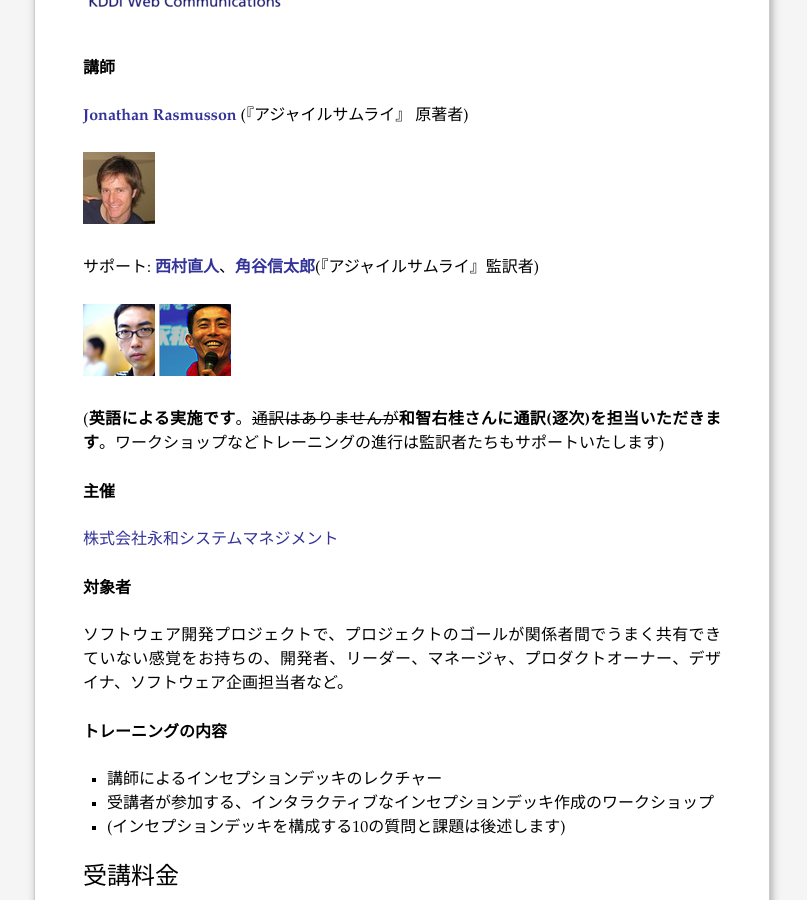
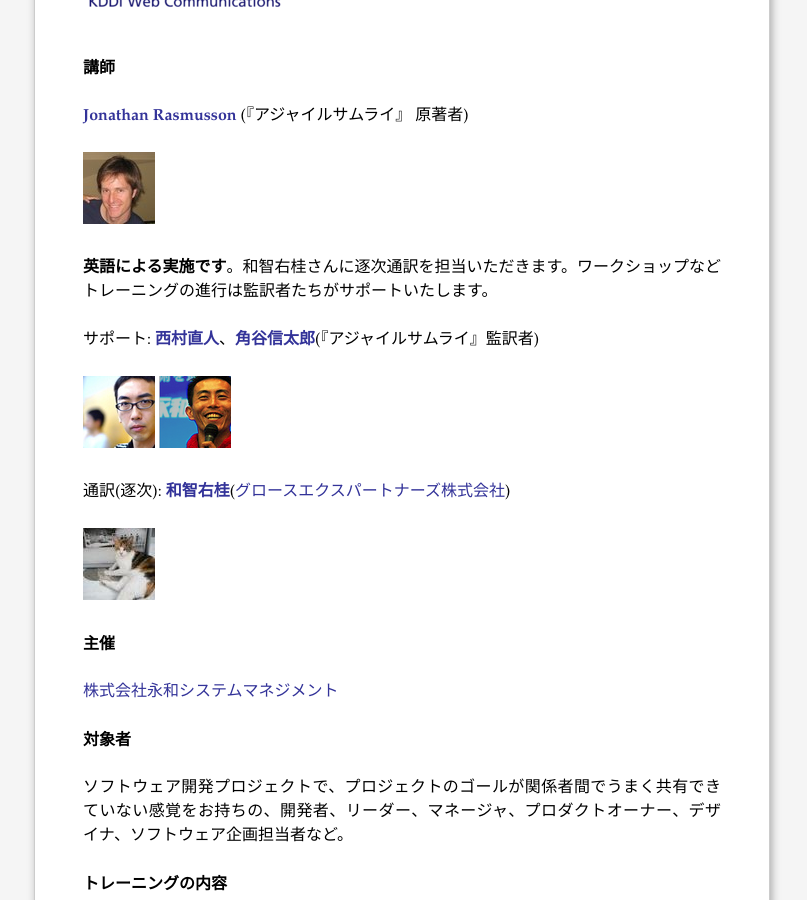
Before and after one commit to agile-samurai-ja/training, a Jekyll site: the page built from _posts/2012-03-22-inceptiondeck.md, in a window 1280 px wide and 900 px high, scrolled down 945 px. Shown: the whole window, without its empty margins (238-1045 px from the left). Built offline with Jekyll 4.4.1, drawn with Linux system fonts in a browser that asks for light colours; a script that is not in the unit is left out; comment, search, counter and statistics services are not loaded.

Commit message:
add link to gxp.co.jp

```diff
--- a/_posts/2012-03-22-inceptiondeck.md
+++ b/_posts/2012-03-22-inceptiondeck.md
@@ -33,13 +33,17 @@ google_form_key: dGpNM01VTXVQWG9uRy1qWHRpbC1jcmc6MQ
 
 ![jrasmusson](/training/assets/training/jrasmusson.jpg "jrasmusson")
 
+**英語による実施です**。和智右桂さんに逐次通訳を担当いただきます。ワークショップなどトレーニングの進行は監訳者たちがサポートいたします。
+
 
 サポート: **[西村直人](http://twitter.com/nawoto)**、**[角谷信太郎](http://twitter.com/kakutani)**(『アジャイルサムライ』監訳者)
 
 ![nawoto](/training/assets/training/nawoto.jpg "nawoto")
 ![kakutani](/training/assets/training/kakutani.png "kakutani")
 
-(**英語による実施です**。<strike>通訳はありませんが</strike>**和智右桂さんに通訳(逐次)を担当いただきます**。ワークショップなどトレーニングの進行は監訳者たちもサポートいたします)
+通訳(逐次): **[和智右桂](http://twitter.com/digitalsoul0124)**([グロースエクスパートナーズ株式会社](http://www.gxp.co.jp/))
+
+![digitalsoul0124](/training/assets/training/digitalsoul0124.jpg "digitalsoul0124")
 
 ## 主催
 
```
Also changed, not shown: _posts/2012-03-23-agileleadership.md (+7 -1 lines), assets/training/digitalsoul0124.jpg (added).
